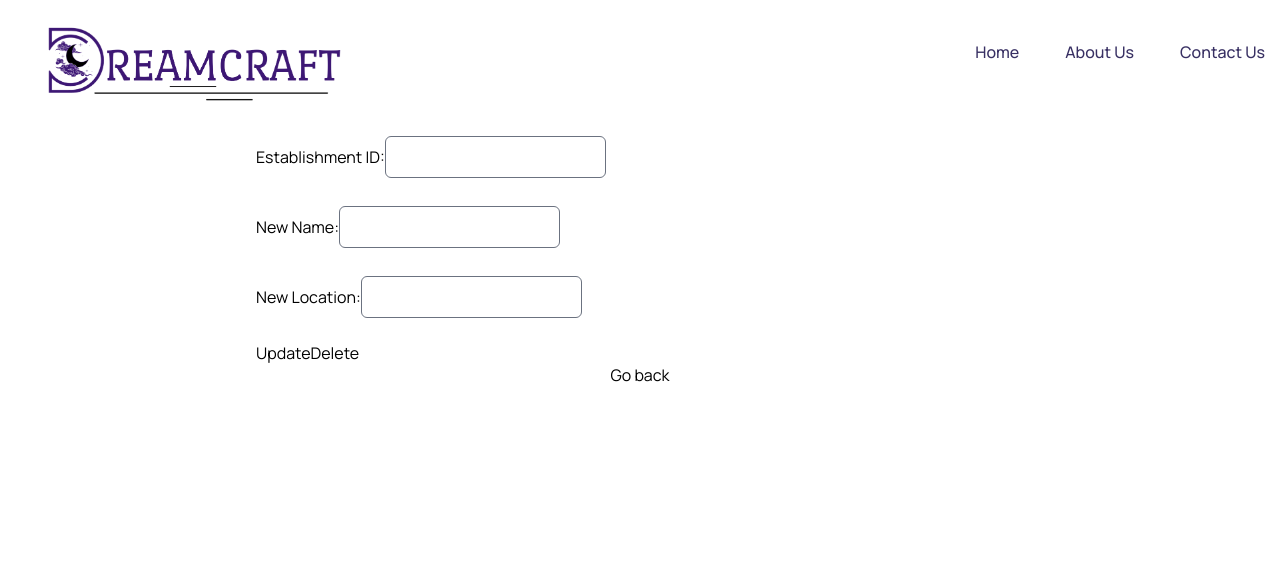
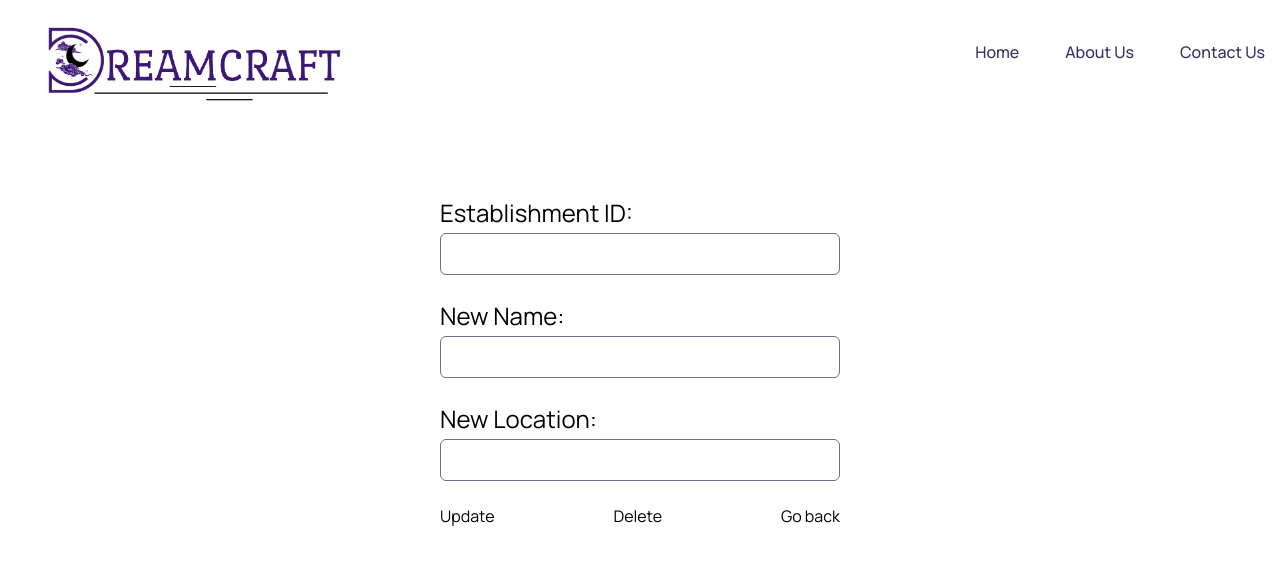
Before and after one commit to rhyss17/WebDreamcraft, a React (Create React App) app: page /adminnew in a window 1280 px wide. Shown: the top 564 px of the page. Built offline with nearby package versions, Linux system fonts and the light colour scheme.

Commit message:
adminnew

```diff
--- a/src/pages/AdminNew/index.js
+++ b/src/pages/AdminNew/index.js
@@ -94,9 +94,10 @@ const AdminNewPage = () => {
     <>
       <Header />
       <div className="flex flex-col font-manrope items-center justify-start mx-auto w-full max-w-[800px] px-4">
-        <form className="mt-8 w-full">
-          <div className="flex flex-col mb-4">
-            <label htmlFor="eid" className="mb-2">
+      <div style={{ marginTop: '1in' }}></div> {/* Adding a large space */}
+        <form className="w-full flex flex-col items-center">
+        <div className="flex flex-col mb-4 w-full max-w-[400px]">
+        <label htmlFor="name" className="mb-2" style={{ fontSize: '24px' }}>
               Establishment ID:
               <input
                 type="text"
@@ -104,12 +105,12 @@ const AdminNewPage = () => {
                 name="eid"
                 value={establishmentId}
                 onChange={(e) => setEstablishmentId(e.target.value)}
-                className="border rounded-md py-2 px-3 mt-1"
+                className="border rounded-md py-2 px-3 mt-1 w-full"
               />
             </label>
           </div>
-          <div className="flex flex-col mb-4">
-            <label htmlFor="newName" className="mb-2">
+          <div className="flex flex-col mb-4 w-full max-w-[400px]">
+          <label htmlFor="location" className="mb-2" style={{ fontSize: '24px' }}>
               New Name:
               <input
                 type="text"
@@ -117,12 +118,12 @@ const AdminNewPage = () => {
                 name="newName"
                 value={newName}
                 onChange={(e) => setNewName(e.target.value)}
-                className="border rounded-md py-2 px-3 mt-1"
+                className="border rounded-md py-2 px-3 mt-1 w-full"
               />
             </label>
           </div>
-          <div className="flex flex-col mb-4">
-            <label htmlFor="newLocation" className="mb-2">
+          <div className="flex flex-col mb-4 w-full max-w-[400px]">
+          <label htmlFor="location" className="mb-2" style={{ fontSize: '24px' }}>
               New Location:
               <input
                 type="text"
@@ -130,22 +131,23 @@ const AdminNewPage = () => {
                 name="newLocation"
                 value={newLocation}
                 onChange={(e) => setNewLocation(e.target.value)}
-                className="border rounded-md py-2 px-3 mt-1"
+                className="border rounded-md py-2 px-3 mt-1 w-full"
               />
             </label>
           </div>
+          <div className="flex justify-between w-full max-w-[400px]">
           <Button type="button" onClick={handleUpdate}>
             Update
           </Button>
           <Button type="button" onClick={handleDelete}>
             Delete
           </Button>
-        </form>
 
         <Button type="button" onClick={() => navigate("/adminviewestablishmentone")}>
           Go back
         </Button>
-
+        </div>
+        </form>
         {showConfirmation && (
           <div className="fixed top-0 left-0 w-full h-full flex items-center justify-center bg-gray-700 bg-opacity-70 z-50">
             <div className="bg-white rounded-lg overflow-hidden shadow-xl max-w-md w-full">
@@ -170,7 +172,6 @@ const AdminNewPage = () => {
               <p>Establishment deleted successfully!</p>
             </div>
           </div>
-
         ) }
       </div>
     </>
```
